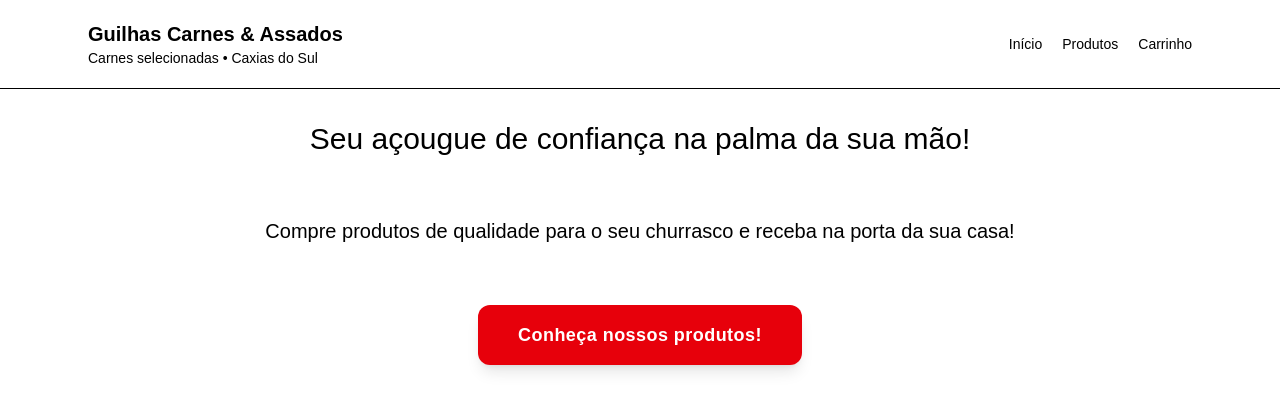
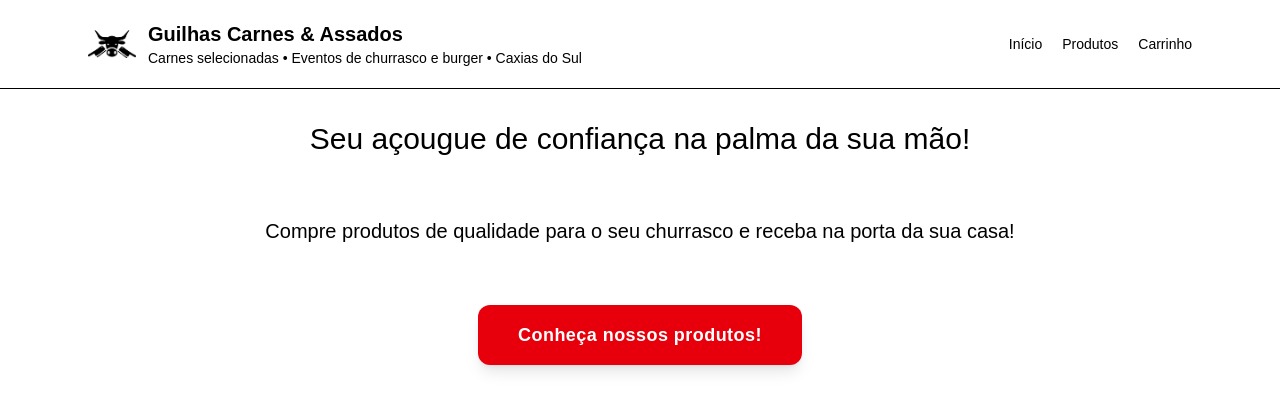
Before and after one commit to guilhermeprech/guilhas-carnes, a Next.js app: page / in a window 1280 px wide. Shown: the top 410 px of the page. Built offline with nearby package versions, Linux system fonts and the light colour scheme.

Commit message:
feat: adiciona logo no header

```diff
--- a/app/components/Header.tsx
+++ b/app/components/Header.tsx
@@ -1,6 +1,7 @@
 "use client";
 
 import Link from "next/link";
+import Image from "next/image";
 import { useCart } from "../cart-context";
 
 export function Header() {
@@ -10,13 +11,23 @@ export function Header() {
     <header className="border-b border-black-800 bg-white-950">
       <div className="mx-auto max-w-6xl px-6 py-5 flex items-center justify-between">
         {/* Marca */}
-        <Link href="/" className="block">
+          <Link href="/" className="flex items-center gap-3">
+            <Image
+              src="/brand/logo.png"
+              alt="Guilhas Carnes & Assados"
+              width={48}
+              height={48}
+              priority
+            />
+
+            <div>
               <h1 className="text-lg sm:text-xl font-bold text-black">
                 Guilhas Carnes & Assados
               </h1>
               <p className="text-xs sm:text-sm text-black-400">
-            Carnes selecionadas • Caxias do Sul
+                Carnes selecionadas • Eventos de churrasco e burger • Caxias do Sul
               </p>
+            </div>
           </Link>
 
         {/* Navegação */}
@@ -31,7 +42,7 @@ export function Header() {
 
           <Link
             href="/carrinho"
-            className="relative hover:text-red flex items-center gap-2"
+            className="relative hover:text-red-600 flex items-center gap-2"
           >
             <span>Carrinho</span>
 
```
Lines whose indentation alone changed are shown as unchanged.
